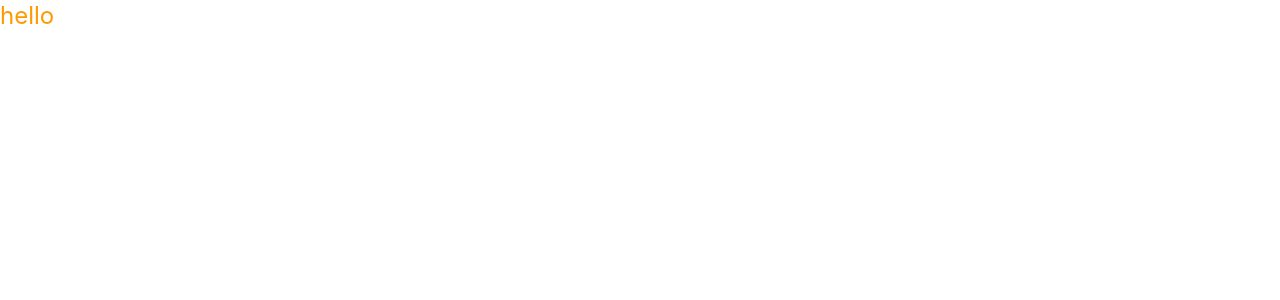
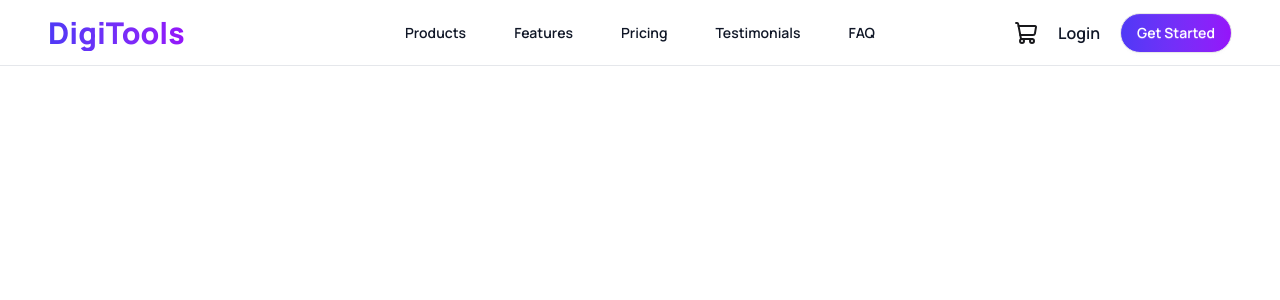
Before and after one commit to NureAlamShuvo/my-assignment-6, a React (Vite) app: page / in a window 1280 px wide. Shown: the top 300 px of the page. Built offline with nearby package versions, Linux system fonts and the light colour scheme.

Commit message:
added responsive navbar with mobile hamburger

```diff
--- a/index.html
+++ b/index.html
@@ -1,5 +1,5 @@
 <!doctype html>
-<html lang="en">
+<html lang="en" data-theme="light">
   <head>
     <meta charset="UTF-8" />
     <link rel="icon" type="image/svg+xml" href="/favicon.svg" />
--- a/package.json
+++ b/package.json
@@ -11,6 +11,7 @@
   },
   "dependencies": {
     "@tailwindcss/vite": "^4.2.2",
+    "lucide-react": "^1.3.0",
     "react": "^19.2.4",
     "react-dom": "^19.2.4",
     "tailwindcss": "^4.2.2"
--- a/src/App.jsx
+++ b/src/App.jsx
@@ -1,11 +1,12 @@
 
 import './App.css'
+import Navbar from './components/Navbar'
 
 function App() {
 
   return (
     <>
-      <h2 className='text-2xl text-amber-500'>hello</h2>
+      <Navbar></Navbar>
     </>
   )
 }
--- /dev/null
+++ b/src/components/Navbar.jsx
@@ -0,0 +1,56 @@
+
+import React, { useState } from 'react';
+import { ShoppingCart, Menu, X } from 'lucide-react';
+
+const Navbar = () => {
+
+    const [menuOpen, setMenuOpen] = useState(false);
+
+    return (
+        <div className='px-10 border-b border-b-gray-200'>
+            <div className="navbar">
+                <div className="navbar-start">
+                    <h2 className='text-3xl font-extrabold bg-linear-to-r from-[#4F39F6] to-[#9514FA] bg-clip-text text-transparent'>DigiTools</h2>
+                </div>
+
+                <div className="navbar-center hidden lg:flex">
+                    <ul className="menu menu-horizontal gap-6 font-semibold text-[#101727]">
+                        <li><a>Products</a></li>
+                        <li><a>Features</a></li>
+                        <li><a>Pricing</a></li>
+                        <li><a>Testimonials</a></li>
+                        <li><a>FAQ</a></li>
+                    </ul>
+                </div>
+
+                <div className="navbar-end gap-5">
+                    <div className='hidden lg:flex gap-5 items-center'>
+                        <ShoppingCart />
+                        <a className='font-semibold text-[#101727] cursor-pointer'>Login</a>
+                    </div>
+                    <a className="btn bg-linear-to-r from-[#4F39F6] to-[#9514FA] text-white rounded-full">Get Started</a>
+                    <button className='lg:hidden' onClick={() => setMenuOpen(!menuOpen)}>
+                        {menuOpen ? <X size={28} /> : <Menu size={28} />}
+                    </button>
+                </div>
+            </div>
+
+            {
+                menuOpen && (
+                    <div className='lg:hidden flex flex-col gap-3 pb-4 font-semibold text-[#101727]'>
+                        <a>Products</a>
+                        <a>Features</a>
+                        <a>Pricing</a>
+                        <a>Testimonials</a>
+                        <a>FAQ</a>
+                        <div className='flex gap-5 items-center mt-2'>
+                            <ShoppingCart />
+                            <a>Login</a>
+                        </div>
+                    </div>
+                )
+            }
+        </div>
+    );
+};
+export default Navbar;
--- a/src/index.css
+++ b/src/index.css
@@ -1,2 +1,9 @@
+@import url('https://fonts.googleapis.com/css2?family=Manrope:wght@200..800&display=swap');
+
+body{
+  font-family: "Manrope", sans-serif;
+  font-optical-sizing: auto;
+}
+
 @import "tailwindcss";
 @plugin "daisyui";
```
Also changed, not shown: 1 other file (tests, documents, lock files or other folders).
